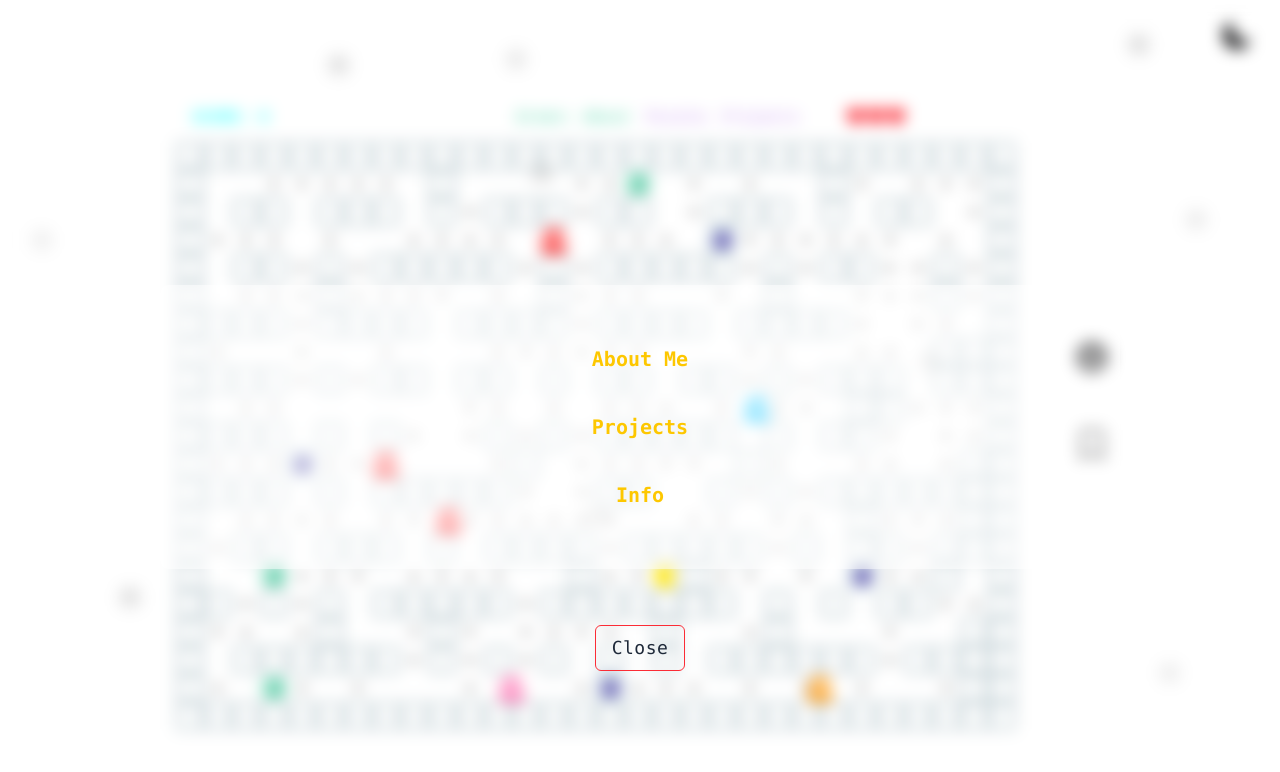
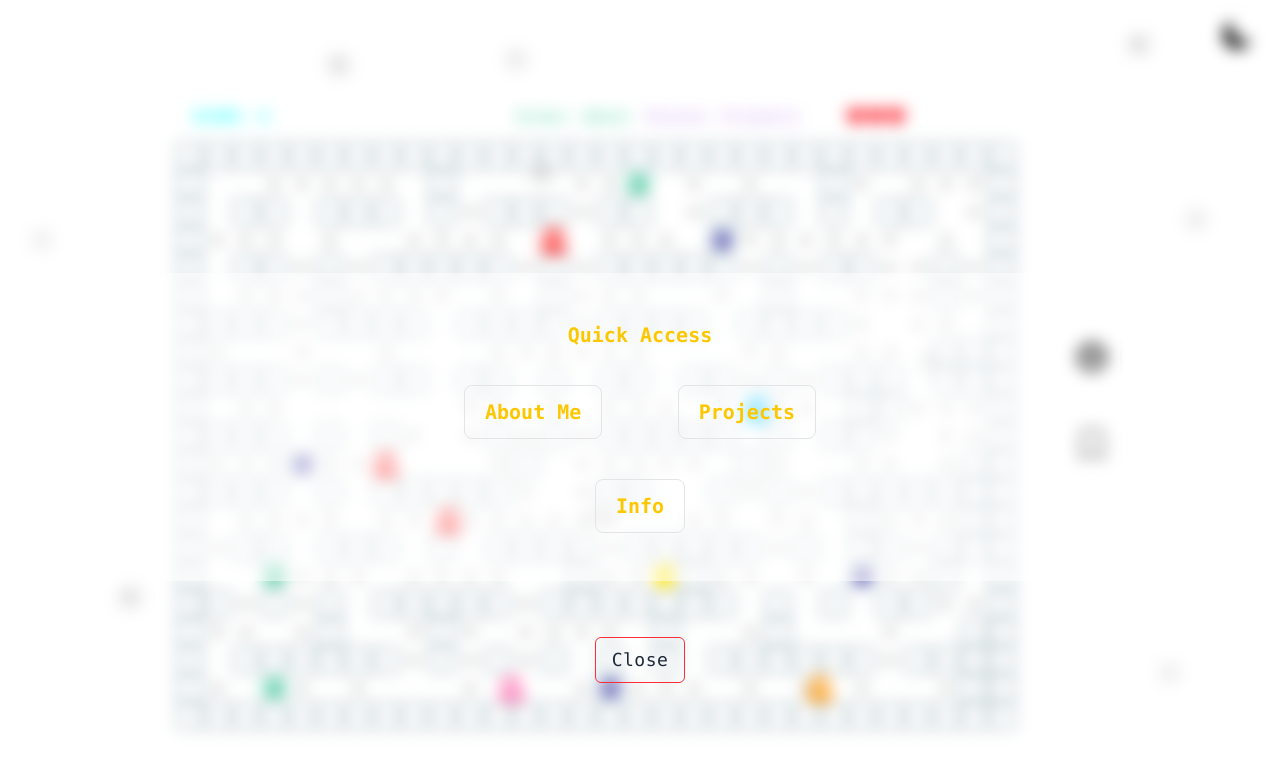
Before and after one commit to RiteshKharal/Portfolio, a Next.js app in the folder portfolio/: page /fun in a window 1280 px wide. Both pictures are taken after a click on the button 1092 px from the left and 445 px from the top of the page. Shown: the top 772 px of the page. Built offline with nearby package versions, Linux system fonts and the light colour scheme; a web font is replaced by a local one.

Commit message:
Few improvements, i guess.

```diff
--- a/portfolio/app/fun/funcomponents/FunCard.jsx
+++ b/portfolio/app/fun/funcomponents/FunCard.jsx
@@ -216,7 +216,7 @@ function CloseButton({ onClose }) {
 
 function ProjectCard({ pr}) {
   return (
-    <div className="w-full h-64 bg-background/10 backdrop-blur-lg rounded-xl p-4">
+    <div className="w-full h-64   rounded-xl p-4">
       Project
     </div>
   )
@@ -243,32 +243,45 @@ function QuickAccessCard() {
   const content = () => {
     if (!activeCard) {
       return (
-        <div className="flex flex-col gap-4">
-          {buttons.map((btn, i) => (
+        <div className="flex items-center flex-col gap-4 w-full">
+          <h2 className="text-xl font-semibold mb-5 ">Quick Access</h2>
+
+          <div className="grid grid-cols-2 w-full gap-10">
+            {buttons.map((btn, i) => {
+              let alignment = i % 2 === 0 ? "justify-self-start" : "justify-self-end";
+              if (i === buttons.length - 1 && buttons.length % 2 !== 0) {
+                alignment = "justify-self-center col-span-2";
+              }
+
+              return (
                 <button
                   key={i}
                   onClick={() => setActiveCard(btn.component)}
-              className="w-full py-3 rounded-lg font-semibold transition-all duration-300 hover:scale-105 cursor-pointer"
+                  className={`py-3 rounded-lg font-semibold transition-all duration-300 hover:scale-105 cursor-pointer ${alignment} border border-border p-5`}
                 >
                   {btn.label}
                 </button>
-          ))}
+              );
+            })}
+          </div>
         </div>
       );
     }
 
     return (
-      <div className="">
+      <div className="relative flex flex-col justify-between min-h-[300px]">
+        {/* Back button top-left */}
         <button
           onClick={() => setActiveCard(null)}
-          className="absolute top-0 left-0  text-4xl font-semibold
+          className="absolute top-0 left-0 text-4xl font-semibold
                      transition-all duration-200
                      hover:opacity-70 hover:-translate-x-1 active:scale-95 cursor-pointer"
         >
           <IoIosArrowRoundBack />
         </button>
 
-        <div className="mt-6">
+        {/* Centered active card */}
+        <div className="flex flex-1 items-center justify-center mt-8">
           {activeCard}
         </div>
       </div>
@@ -277,17 +290,12 @@ function QuickAccessCard() {
 
   return (
     <div className="flex items-center justify-center">
-      <div className="p-6 rounded-xl  relative">
+      <div className="p-6 rounded-xl relative w-[400px]">
         {content()}
       </div>
     </div>
   );
 }
-
-
-
-
-
 
 
 
```
Lines whose indentation alone changed are shown as unchanged.
